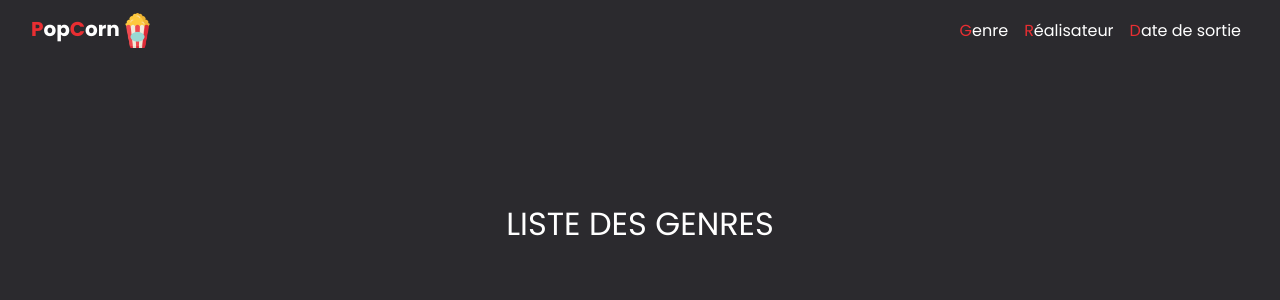
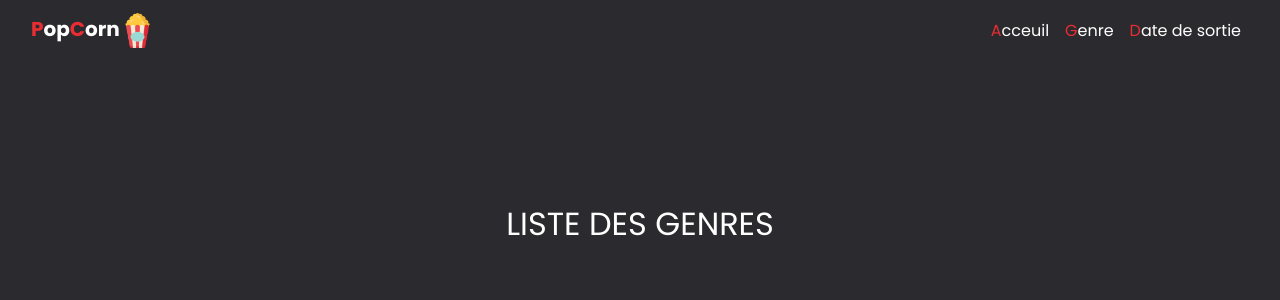
Before and after one commit to Spriinty/filmbiblio, a PHP site: page /views/genre.php in a window 1280 px wide. Shown: the top 300 px of the page. Run offline with PHP 8.4, Linux system fonts and the light colour scheme; some libraries are stand-ins or nearby versions.

Commit message:
liens pages

```diff
--- a/views/genre.php
+++ b/views/genre.php
@@ -62,13 +62,13 @@
                 <div class="collapse navbar-collapse justify-content-lg-end justify-content-xl-end" id="navbarNav">
                     <ul class="navbar-nav align-items-lg-end align-items-end ">
                         <li class="nav-item active">
-                            <a class="nav-link text-white" href="#"><span>G</span>enre</a>
+                            <a class="nav-link text-white" href="home.html"><span>A</span>cceuil</a>
                         </li>
                         <li class="nav-item">
-                            <a class="nav-link text-white" href="#"><span>R</span>éalisateur</a>
+                            <a class="nav-link text-white" href="genre.php"><span>G</span>enre</a>
                         </li>
                         <li class="nav-item active">
-                            <a class="nav-link text-white" href="#"><span>D</span>ate de sortie</a>
+                            <a class="nav-link text-white" href="page404.php"><span>D</span>ate de sortie</a>
                         </li>
                     </ul>
                 </div>
--- a/views/home.html
+++ b/views/home.html
@@ -52,11 +52,11 @@
       </button>
       <div class="collapse navbar-collapse justify-content-end" id="navbarNavAltMarkup">
         <div class="navbar-nav">
+          <a class="nav-item nav-link text-white font-weight-bold text-right" href="home.html"><span
+              class="text-red">A</span>cceuil</a>
           <a class="nav-item nav-link text-white font-weight-bold text-right" href="genre.php"><span
               class="text-red">G</span>enre</a>
-          <a class="nav-item nav-link text-white font-weight-bold text-right" href="#"><span
-              class="text-red">R</span>éalisateur</a>
-          <a class="nav-item nav-link text-white font-weight-bold text-right" href="#"><span
+          <a class="nav-item nav-link text-white font-weight-bold text-right" href="page404.php"><span
               class="text-red">D</span>ate de sortie</a>
         </div>
       </div>
```
